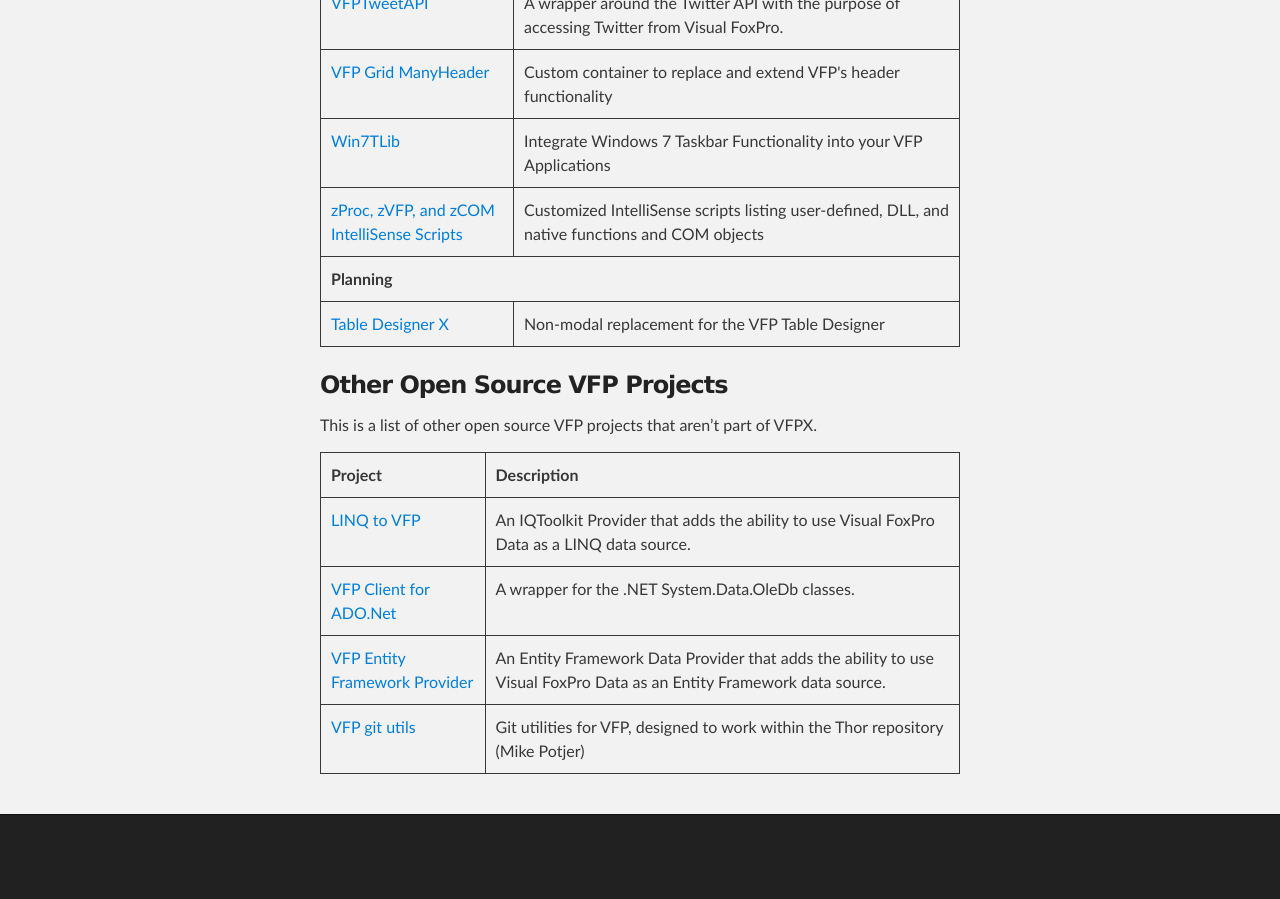
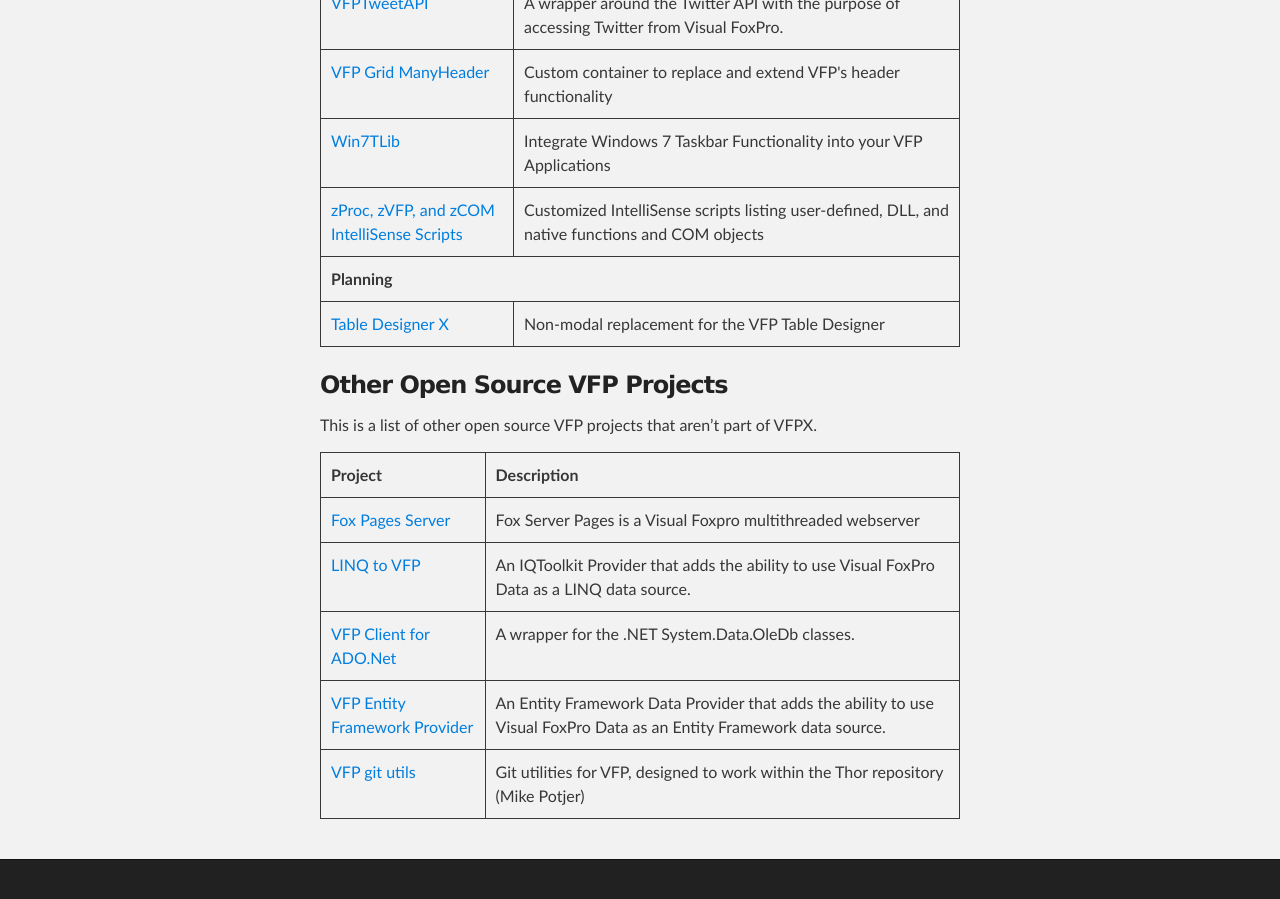
Before and after one commit to VFPX/VFPX.github.io, a Jekyll site: the page built from projects.md, in a window 1280 px wide and 900 px high, scrolled down 5868 px. Built offline with Jekyll 4.4.1, drawn with Linux system fonts in a browser that asks for light colours; our own code applies the rules of GitHub Pages for plain Markdown files; before the commit the page ends 6723 px from its top, so only the background shows below that.

Commit message:
Added Fox Pages Server back to non-VFPX list since it's moved to GitHub

```diff
--- a/_data/nonvfpx.json
+++ b/_data/nonvfpx.json
@@ -1,4 +1,9 @@
 [
+ {
+   "project": "Fox Pages Server",
+   "url": "https://github.com/arquimedescrivelari/foxpages",
+   "description": "Fox Server Pages is a Visual Foxpro multithreaded webserver"
+ },
  {
    "project": "LINQ to VFP",
    "url": "https://github.com/tombrothers/LINQtoVFP",
```
